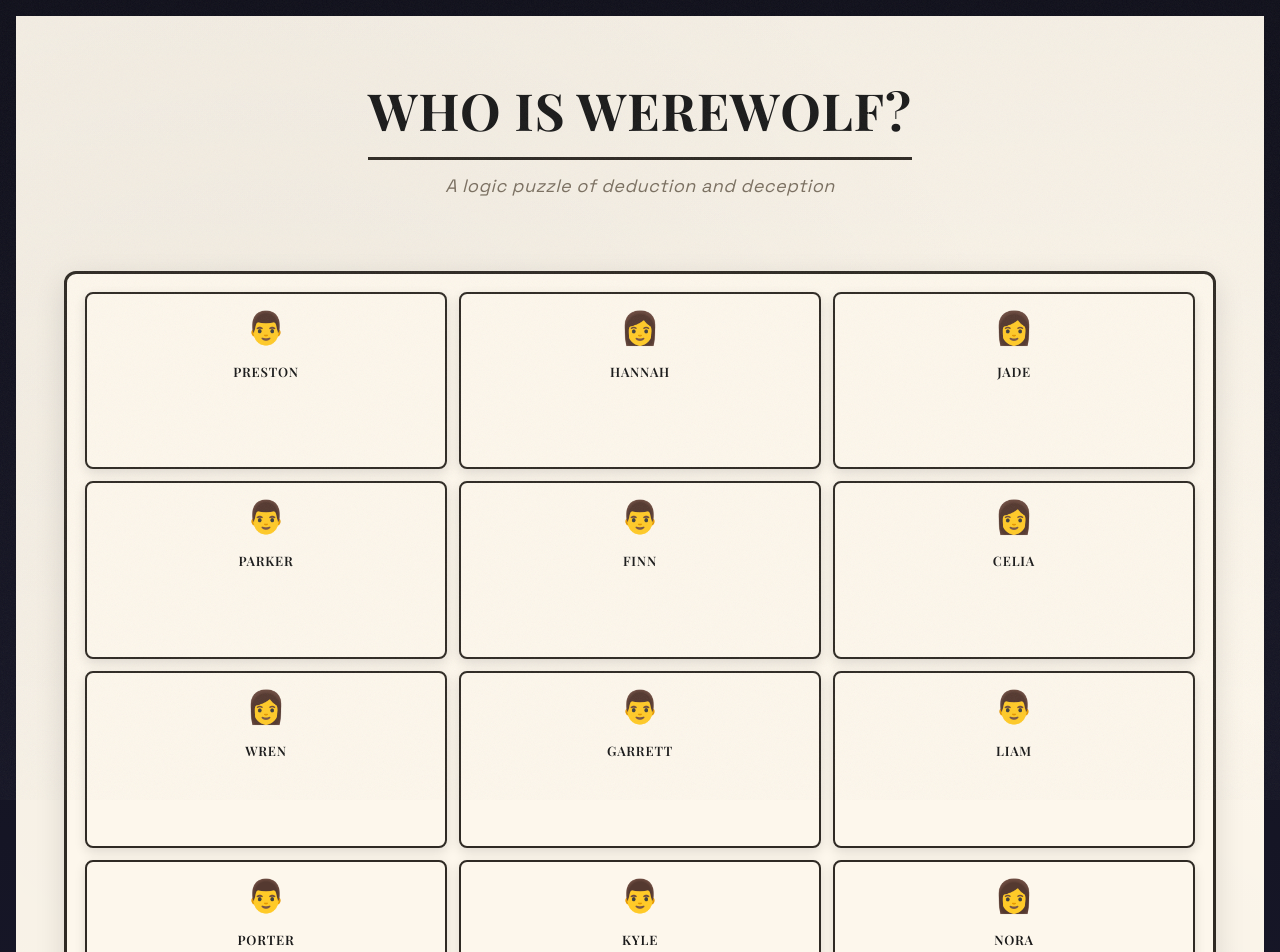
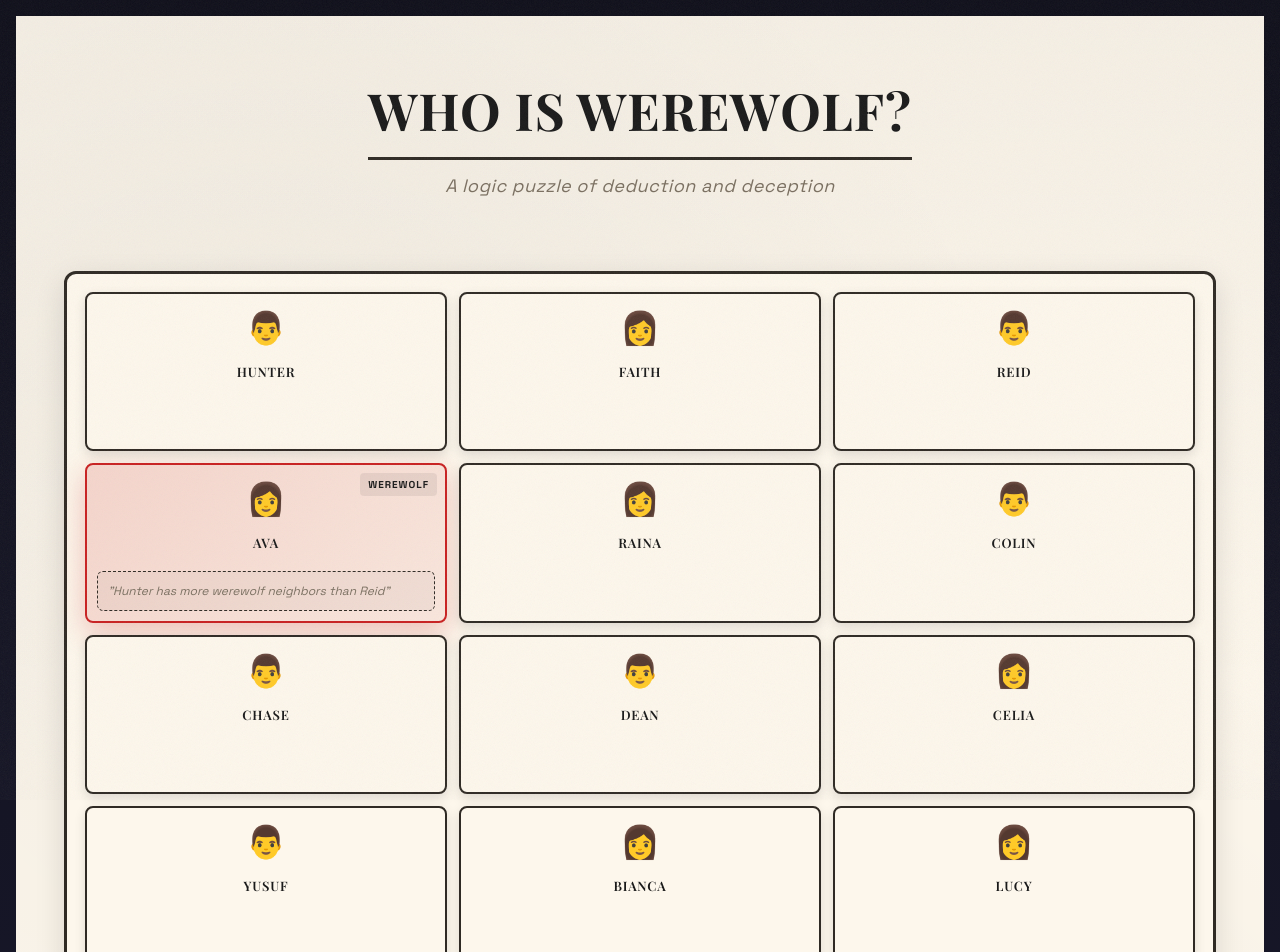
Before and after one commit to soasme/A-DIG, a Next.js app: page / in a window 1280 px wide. Shown: the top 952 px of the page. Built offline with nearby package versions, Linux system fonts and the light colour scheme.

Commit message:
Update character names and characteristics in WerewolfGame; enhance puzzle generation with deductable cells tracking

```diff
--- a/app/components/WerewolfGame.jsx
+++ b/app/components/WerewolfGame.jsx
@@ -7,201 +7,298 @@ const gameData = {
   "column": 3,
   "characters": [
     {
-      "name": "Preston",
+      "name": "Hunter",
       "gender": "male",
       "row": 1,
       "column": 1,
-      "characteristic": "warmhearted_compassion"
+      "characteristic": "lonely_wanderer_spirit"
     },
     {
-      "name": "Hannah",
+      "name": "Faith",
       "gender": "female",
       "row": 1,
       "column": 2,
-      "characteristic": "haunted_guilt"
+      "characteristic": "serene_detachment"
     },
     {
-      "name": "Jade",
-      "gender": "female",
+      "name": "Reid",
+      "gender": "male",
       "row": 1,
       "column": 3,
-      "characteristic": "fierce_loyalty"
+      "characteristic": "reckless_bravery"
     },
     {
-      "name": "Parker",
+      "name": "Ava",
+      "gender": "female",
+      "row": 2,
+      "column": 1,
+      "characteristic": "cold_calculation"
+    },
+    {
+      "name": "Raina",
+      "gender": "female",
+      "row": 2,
+      "column": 2,
+      "characteristic": "relentless_perfectionism"
+    },
+    {
+      "name": "Colin",
       "gender": "male",
       "row": 2,
-      "column": 1,
-      "characteristic": "noble_self_sacrifice"
+      "column": 3,
+      "characteristic": "unstoppable_zeal"
     },
     {
-      "name": "Finn",
+      "name": "Chase",
       "gender": "male",
-      "row": 2,
+      "row": 3,
+      "column": 1,
+      "characteristic": "deceptive_charm"
+    },
+    {
+      "name": "Dean",
+      "gender": "male",
+      "row": 3,
+      "column": 2,
+      "characteristic": "brooding_silence"
+    },
+    {
+      "name": "Celia",
+      "gender": "female",
+      "row": 3,
+      "column": 3,
+      "characteristic": "serene_detachment"
+    },
+    {
+      "name": "Yusuf",
+      "gender": "male",
+      "row": 4,
+      "column": 1,
+      "characteristic": "hopeful_idealism"
+    },
+    {
+      "name": "Bianca",
+      "gender": "female",
+      "row": 4,
       "column": 2,
       "characteristic": "righteous_fury"
     },
     {
-      "name": "Celia",
-      "gender": "female",
-      "row": 2,
-      "column": 3,
-      "characteristic": "ruthless_pragmatism"
-    },
-    {
-      "name": "Wren",
-      "gender": "female",
-      "row": 3,
-      "column": 1,
-      "characteristic": "lonely_wanderer_spirit"
-    },
-    {
-      "name": "Garrett",
-      "gender": "male",
-      "row": 3,
-      "column": 2,
-      "characteristic": "haunted_guilt"
-    },
-    {
-      "name": "Liam",
-      "gender": "male",
-      "row": 3,
-      "column": 3,
-      "characteristic": "stoic_endurance"
-    },
-    {
-      "name": "Porter",
-      "gender": "male",
-      "row": 4,
-      "column": 1,
-      "characteristic": "fierce_loyalty"
-    },
-    {
-      "name": "Kyle",
-      "gender": "male",
-      "row": 4,
-      "column": 2,
-      "characteristic": "unpredictable_genius"
-    },
-    {
-      "name": "Nora",
+      "name": "Lucy",
       "gender": "female",
       "row": 4,
       "column": 3,
-      "characteristic": "ruthless_pragmatism"
+      "characteristic": "gentle_naivety"
     },
     {
-      "name": "Whitney",
-      "gender": "female",
+      "name": "Zeke",
+      "gender": "male",
       "row": 5,
       "column": 1,
-      "characteristic": "ruthless_pragmatism"
+      "characteristic": "righteous_fury"
     },
     {
-      "name": "Ivy",
+      "name": "Poppy",
       "gender": "female",
       "row": 5,
       "column": 2,
-      "characteristic": "haunted_guilt"
+      "characteristic": "righteous_fury"
     },
     {
-      "name": "Talia",
+      "name": "Willow",
       "gender": "female",
       "row": 5,
       "column": 3,
-      "characteristic": "ruthless_pragmatism"
+      "characteristic": "relentless_perfectionism"
     }
   ],
   "puzzle": [
     {
+      "row": 2,
+      "column": 1,
+      "role": "werewolf",
+      "statement": "Hunter has more werewolf neighbors than Reid",
+      "deductableCells": [
+        {
+          "row": 2,
+          "column": 3,
+          "role": "villager"
+        }
+      ]
+    },
+    {
+      "row": 2,
+      "column": 3,
+      "role": "villager",
+      "statement": "exactly 0 of the 1 werewolf below Yusuf are neighbors of Lucy",
+      "deductableCells": [
+        {
+          "row": 5,
+          "column": 1,
+          "role": "werewolf"
+        }
+      ]
+    },
+    {
       "row": 5,
       "column": 1,
+      "role": "werewolf",
+      "statement": "exactly 2 of the 2 villagers to the right of Ava are neighbors of Celia",
+      "deductableCells": [
+        {
+          "row": 2,
+          "column": 2,
+          "role": "villager"
+        }
+      ]
+    },
+    {
+      "row": 2,
+      "column": 2,
       "role": "villager",
-      "statement": "exactly 0 of the 2 villagers below Preston are neighbors of Whitney"
+      "statement": "exactly 1 of the 1 werewolf to the right of Faith are neighbors of Raina",
+      "deductableCells": [
+        {
+          "row": 1,
+          "column": 3,
+          "role": "werewolf"
+        }
+      ]
+    },
+    {
+      "row": 1,
+      "column": 3,
+      "role": "werewolf",
+      "statement": "Ava and Raina have the same number of villager neighbors",
+      "deductableCells": [
+        {
+          "row": 3,
+          "column": 3,
+          "role": "werewolf"
+        }
+      ]
+    },
+    {
+      "row": 3,
+      "column": 3,
+      "role": "werewolf",
+      "statement": "Dean is one of the 7 werewolf neighbors of Bianca",
+      "deductableCells": [
+        {
+          "row": 3,
+          "column": 2,
+          "role": "werewolf"
+        }
+      ]
+    },
+    {
+      "row": 3,
+      "column": 2,
+      "role": "werewolf",
+      "statement": "exactly 0 of the 1 villager to the right of Hunter are neighbors of Chase",
+      "deductableCells": [
+        {
+          "row": 1,
+          "column": 2,
+          "role": "villager"
+        }
+      ]
+    },
+    {
+      "row": 1,
+      "column": 2,
+      "role": "villager",
+      "statement": "exactly 0 villagers left of Willow",
+      "deductableCells": [
+        {
+          "row": 5,
+          "column": 2,
+          "role": "werewolf"
+        }
+      ]
+    },
+    {
+      "row": 5,
+      "column": 2,
+      "role": "werewolf",
+      "statement": "exactly 1 of the 1 villager below Faith are neighbors of Reid",
+      "deductableCells": [
+        {
+          "row": 4,
+          "column": 2,
+          "role": "werewolf"
+        }
+      ]
+    },
+    {
+      "row": 4,
+      "column": 2,
+      "role": "werewolf",
+      "statement": "Raina and Celia have the same number of villager neighbors",
+      "deductableCells": [
+        {
+          "row": 3,
+          "column": 1,
+          "role": "werewolf"
+        }
+      ]
+    },
+    {
+      "row": 3,
+      "column": 1,
+      "role": "werewolf",
+      "statement": "all werewolves in column 1 are connected",
+      "deductableCells": [
+        {
+          "row": 4,
+          "column": 1,
+          "role": "werewolf"
+        }
+      ]
     },
     {
       "row": 4,
       "column": 1,
       "role": "werewolf",
-      "statement": "exactly 1 of the 1 werewolf above Parker are neighbors of Finn"
+      "statement": "Hunter is a villager.",
+      "deductableCells": [
+        {
+          "row": 1,
+          "column": 1,
+          "role": "villager"
+        },
+        {
+          "row": 4,
+          "column": 3,
+          "role": "villager"
+        },
+        {
+          "row": 5,
+          "column": 3,
+          "role": "werewolf"
+        }
+      ]
     },
     {
       "row": 1,
       "column": 1,
-      "role": "werewolf",
-      "statement": "exactly 0 of the 1 villager above Finn are neighbors of Wren"
-    },
-    {
-      "row": 1,
-      "column": 2,
       "role": "villager",
-      "statement": "exactly 0 of the 1 werewolf above Garrett are neighbors of Kyle"
-    },
-    {
-      "row": 2,
-      "column": 2,
-      "role": "werewolf",
-      "statement": "exactly 0 of the 1 villager above Celia are neighbors of Porter"
-    },
-    {
-      "row": 1,
-      "column": 3,
-      "role": "villager",
-      "statement": "exactly 1 of the 1 villager below Nora are neighbors of Ivy"
-    },
-    {
-      "row": 5,
-      "column": 3,
-      "role": "villager",
-      "statement": "exactly 0 of the 2 villagers below Liam are neighbors of Whitney"
+      "statement": "Ava is one of the 4 werewolf neighbors of Chase",
+      "deductableCells": []
     },
     {
       "row": 4,
       "column": 3,
       "role": "villager",
-      "statement": "Ivy has exactly 4 villagers as neighbors"
-    },
-    {
-      "row": 4,
-      "column": 2,
-      "role": "villager",
-      "statement": "exactly 0 of the 1 werewolf below Celia are neighbors of Whitney"
-    },
-    {
-      "row": 3,
-      "column": 3,
-      "role": "werewolf",
-      "statement": "Talia has exactly 1 werewolf as neighbors"
+      "statement": "Lucy is a villager.",
+      "deductableCells": []
     },
     {
       "row": 5,
-      "column": 2,
+      "column": 3,
       "role": "werewolf",
-      "statement": "exactly 1 of the 3 werewolves below Hannah are neighbors of Whitney"
-    },
-    {
-      "row": 3,
-      "column": 2,
-      "role": "werewolf",
-      "statement": "exactly 1 werewolf above Nora"
-    },
-    {
-      "row": 2,
-      "column": 3,
-      "role": "villager",
-      "statement": "exactly 2 werewolves between Parker and Whitney"
-    },
-    {
-      "row": 2,
-      "column": 1,
-      "role": "villager",
-      "statement": "exactly 1 of the 1 villager to the left of Finn are neighbors of Garrett"
-    },
-    {
-      "row": 3,
-      "column": 1,
-      "role": "werewolf",
-      "statement": "Wren is a werewolf."
+      "statement": "Willow is a werewolf.",
+      "deductableCells": []
     }
   ]
 }
@@ -242,7 +339,7 @@ function CharacterCell({ character, revealed, onClick, showStatement }) {
   );
 }
 
-function Modal({ character, onSelect, onClose }) {
+function Modal({ character, onSelect, onClose, warning }) {
   useEffect(() => {
     const handleEsc = (e) => {
       if (e.key === 'Escape') onClose();
@@ -275,6 +372,9 @@ function Modal({ character, onSelect, onClose }) {
             Cancel (ESC)
           </button>
         </div>
+        {warning && (
+          <p className="modal-warning">{warning}</p>
+        )}
       </div>
     </div>
   );
@@ -365,10 +465,21 @@ function DetailedExplanation() {
   );
 }
 
+function evidenceKey(row, column, role) {
+  return `${row}-${column}-${role}`;
+}
+
+function collectEvidence(puzzleEntry) {
+  if (!puzzleEntry || !Array.isArray(puzzleEntry.deductableCells)) return [];
+  return puzzleEntry.deductableCells.map(cell => evidenceKey(cell.row, cell.column, cell.role));
+}
+
 export default function WerewolfGame() {
   const [revealed, setRevealed] = useState(new Set());
   const [selectedCharacter, setSelectedCharacter] = useState(null);
   const [message, setMessage] = useState('');
+  const [modalWarning, setModalWarning] = useState('');
+  const [availableEvidence, setAvailableEvidence] = useState(new Set());
 
   useEffect(() => {
     // Reveal the first puzzle element initially
@@ -378,11 +489,13 @@ export default function WerewolfGame() {
     );
     if (firstChar) {
       setRevealed(new Set([`${firstChar.row}-${firstChar.column}`]));
+      setAvailableEvidence(new Set(collectEvidence(firstPuzzle)));
     }
   }, []);
 
   const handleCharacterClick = (character) => {
     setSelectedCharacter(character);
+    setModalWarning('');
   };
 
   const handleSelect = (selectedRole) => {
@@ -398,23 +511,30 @@ export default function WerewolfGame() {
       return;
     }
 
-    if (puzzle.role === selectedRole) {
+    const hasEvidence = availableEvidence.has(
+      evidenceKey(selectedCharacter.row, selectedCharacter.column, selectedRole)
+    );
+
+    if (puzzle.role === selectedRole && hasEvidence) {
       // Correct!
       const key = `${selectedCharacter.row}-${selectedCharacter.column}`;
       setRevealed(new Set([...revealed, key]));
+      const newEvidence = new Set(availableEvidence);
+      collectEvidence(puzzle).forEach(ev => newEvidence.add(ev));
+      setAvailableEvidence(newEvidence);
       setMessage(`✅ Correct! ${selectedCharacter.name} is a ${selectedRole}!`);
       setTimeout(() => setMessage(''), 3000);
+      setModalWarning('');
+      setSelectedCharacter(null);
     } else {
-      // Wrong!
-      setMessage(`❌ Wrong! Try again - there's always a logical choice!`);
-      setTimeout(() => setMessage(''), 3000);
+      // Not enough evidence or incorrect guess
+      setModalWarning('The evidence is insufficient! Read more clues to find out the right move.');
     }
-
-    setSelectedCharacter(null);
   };
 
   const handleClose = () => {
     setSelectedCharacter(null);
+    setModalWarning('');
   };
 
   const boardStyle = {
@@ -473,6 +593,7 @@ export default function WerewolfGame() {
           character={selectedCharacter}
           onSelect={handleSelect}
           onClose={handleClose}
+          warning={modalWarning}
         />
       )}
 
--- a/prototype3.js
+++ b/prototype3.js
@@ -1157,6 +1157,8 @@ export function generatePuzzle(rows = ROWS, cols = COLS, characters) {
   let currentSpeakerIdx = initialIdx;
   const puzzle = [];
   const coveredSpeakerIdxs = new Set();
+  // Track which cells become newly deducible after each added statement.
+  let newlyDeducible = [];
 
   const maxSteps = rows * cols * 6;
   let steps = 0;
@@ -1170,6 +1172,7 @@ export function generatePuzzle(rows = ROWS, cols = COLS, characters) {
     let nextStatement = '';
 
     // Try to find a clue that yields at most the maxNewDeductions (prefer fewer new deductions, but > 0).
+    newlyDeducible = [];
     let bestCandidate = null;
     for (const clue of clueTemplates) {
       if (usedClueKeys.has(clue.key)) continue;
@@ -1198,6 +1201,7 @@ export function generatePuzzle(rows = ROWS, cols = COLS, characters) {
         nextSolutions = candidateSolutions;
         nextDeductions = candidateDeductions;
         nextStatement = clue.statement;
+        newlyDeducible = newDeductions;
 
         goals.push(clue.goal);
         usedClueKeys.add(clue.key);
@@ -1216,6 +1220,7 @@ export function generatePuzzle(rows = ROWS, cols = COLS, characters) {
           statement: clue.statement,
           goal: clue.goal,
           clueKey: clue.key,
+          newDeductions,
         };
       }
     }
@@ -1225,6 +1230,7 @@ export function generatePuzzle(rows = ROWS, cols = COLS, characters) {
       nextSolutions = bestCandidate.candidateSolutions;
       nextDeductions = bestCandidate.candidateDeductions;
       nextStatement = bestCandidate.statement;
+      newlyDeducible = bestCandidate.newDeductions;
 
       goals.push(bestCandidate.goal);
       usedClueKeys.add(bestCandidate.clueKey);
@@ -1259,6 +1265,7 @@ export function generatePuzzle(rows = ROWS, cols = COLS, characters) {
         nextSolutions = candidateSolutions;
         nextDeductions = candidateDeductions;
         nextStatement = formatOtherRole(row, col, value, nameLookup);
+        newlyDeducible = newDeductions;
 
         goals.push(fallbackGoal);
         added = true;
@@ -1271,11 +1278,16 @@ export function generatePuzzle(rows = ROWS, cols = COLS, characters) {
 
     // Record the current speaker's statement (about another character).
     const { row: speakerRow, col: speakerCol } = indexToRowCol(currentSpeakerIdx, cols);
+    const deductableCells = newlyDeducible.map(([idx, value]) => {
+      const { row, col } = indexToRowCol(idx, cols);
+      return { row, column: col, role: value };
+    });
     puzzle.push({
       row: speakerRow,
       column: speakerCol,
       role: targetSolution[currentSpeakerIdx],
       statement: nextStatement,
+      deductableCells,
     });
     coveredSpeakerIdxs.add(currentSpeakerIdx);
 
@@ -1311,6 +1323,7 @@ export function generatePuzzle(rows = ROWS, cols = COLS, characters) {
         column: speakerCol,
         role: targetSolution[currentSpeakerIdx],
         statement: finalStatement,
+        deductableCells: [],
       });
       coveredSpeakerIdxs.add(currentSpeakerIdx);
     }
@@ -1325,6 +1338,7 @@ export function generatePuzzle(rows = ROWS, cols = COLS, characters) {
       column: col,
       role: targetSolution[i],
       statement: formatOtherRole(row, col, targetSolution[i], nameLookup),
+      deductableCells: [],
     });
   }
 
```
